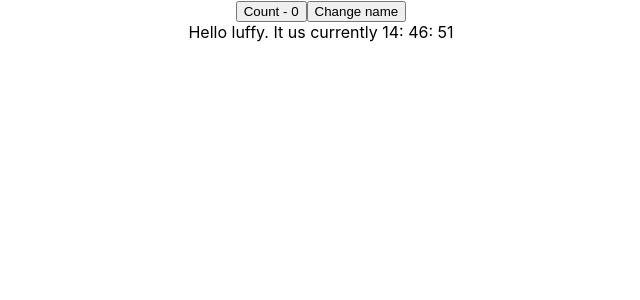
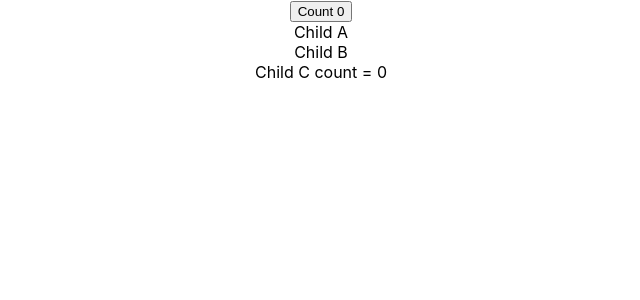
Before and after one commit to MuhammedShamil10/evenNumbeCNTzero, a React (Create React App) app in the folder helo-world/: page / in a window 1280 px wide. Shown: the top 300 px of the page, without its empty margins (319-959 px from the left). Built offline with nearby package versions, Linux system fonts and the light colour scheme; the HTML template or start-up script is replaced by a standard one.

Commit message:
feat:react render tutorial cmltd

```diff
--- a/helo-world/src/App.js
+++ b/helo-world/src/App.js
@@ -13,6 +13,9 @@ import ArrayUseState from './components/Immutable State/ArrayUseState';
 import Parent from './components/Parent Child/Parent';
 import { ParentTwo } from './components/Optimization/ParentTwo';
 import { ParentThree } from './components/Optimization/ParentThree';
+import { ParentFour } from './components/Incorrect Optimizations/ParentFour';
+import { ContextParent } from './components/Context/ContextParent';
+import { ChildA } from './components/Context/ContextChild';
 // import CounterMemo from './components/CounterMemo';
 // import FocusInput from './components/FocusInput';
 // import ParentComponent from './components/ParentComponent';
@@ -114,7 +117,11 @@ function App() {
       {/* <ArrayUseState /> */}
       {/* <Parent /> */}
       {/* <ParentTwo /> */}
-      <ParentThree />
+      {/* <ParentThree /> */}
+      {/* <ParentFour /> */}
+      <ContextParent>
+        <ChildA />
+      </ContextParent>
       {/* <DocTitleOne /> */}
       {/* <DocTitleTwo /> */}
      {/* <ParentComponent /> */}
--- /dev/null
+++ b/helo-world/src/components/Context/ContextChild.js
@@ -0,0 +1,34 @@
+import React, {useContext} from 'react'
+import { CountContext } from './ContextParent';
+
+export const ChildA = () => {
+    console.log('Child A Render');
+  return (
+    <>
+    <div>Child A</div>
+    <ChildB />
+    </>
+  )
+}
+
+ export const MemoizedChildA = React.memo(ChildA )
+
+  export const ChildB = () => {
+     console.log('Child B Render');
+     return(
+         <>
+         <div>Child B</div>
+         <ChildC />
+         </>
+     )
+}
+
+export const ChildC = () => {
+    const count = useContext(CountContext)
+    console.log('Child C Render');
+    return(
+        <>
+        <div>Child C count = {count}</div>
+        </>
+    )
+}
--- /dev/null
+++ b/helo-world/src/components/Context/ContextParent.js
@@ -0,0 +1,19 @@
+import React, { useState } from "react";
+import { MemoizedChildA } from "./ContextChild";
+
+export const CountContext = React.createContext()
+const CounterProvider = CountContext.Provider
+
+export const ContextParent = ({children}) => {
+    const [count, setCount] = useState(0)
+
+    console.log('ContextParent Render');
+  return (
+    <>
+    <button onClick={() => setCount(c => c + 1)}>Count {count}</button>
+    <CounterProvider value={count}>
+        {children}
+    </CounterProvider>
+    </>
+  );
+};
--- /dev/null
+++ b/helo-world/src/components/Incorrect Optimizations/ChildFive.js
@@ -0,0 +1,11 @@
+import React from "react";
+
+export const ChildFive = ({ name}) => {
+  console.log("ChildFive Render");
+
+  return <div>
+    Hello {name}
+  </div>;
+};
+
+export const MemoizedChildFive = React.memo(ChildFive);
--- a/helo-world/src/components/Incorrect Optimizations/ChildFour.js
+++ b/helo-world/src/components/Incorrect Optimizations/ChildFour.js
@@ -10,5 +10,4 @@ export const ChildFour = ({ name }) => {
     </div>
   );
 };
-
 export const MemoizedChildFour = React.memo(ChildFour);
--- /dev/null
+++ b/helo-world/src/components/Incorrect Optimizations/ParentFour.js
@@ -0,0 +1,29 @@
+import React, { useState, useMemo, useCallback } from 'react'
+import { MemoizedChildFive } from './ChildFive';
+
+
+export const ParentFour = () => {
+    const [count, setCount] = useState(0)
+    const [name, setName] = useState('solo')
+
+    const person = {
+        fname: 'uchiha',
+        lname: 'sasuke'
+    }
+
+    const memoizedPerson = useMemo(() => person, [])
+
+    const handleClick = () => {}
+
+    const memoizedHandleClick = useCallback(handleClick, [])
+
+    console.log('ParentFour Render');
+  return (
+    <div>
+        <button onClick={() => setCount((c) => c + 1)}>Count - {count}</button>
+        <button onClick={() => setName('Zoro')}>Change name</button>
+        {/* <MemoizedChildFive name={name} person = {memoizedPerson} /> */}
+        <MemoizedChildFive name={name} handleClick = {memoizedHandleClick} />
+    </div>
+  )
+}
```
